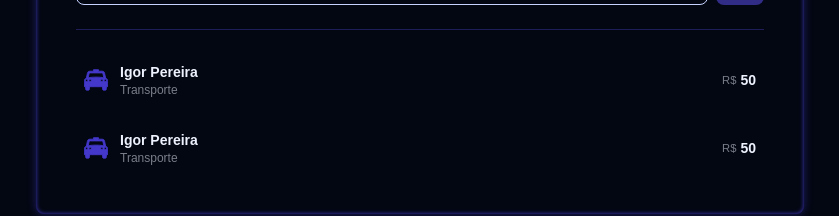
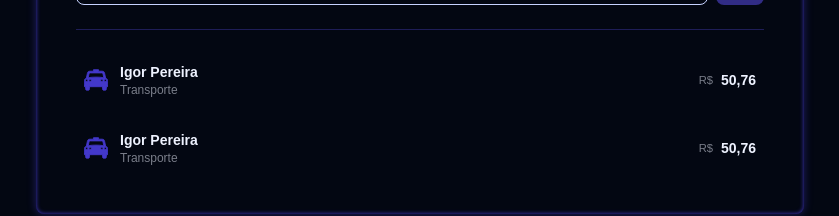
Before and after one commit to igorsantos-p/app_reembolso, a React (Vite) app: page / in a window 1280 px wide. Shown: the part 243-459 px from the top of the page, without its empty margins (220-1059 px from the left). Built offline with nearby package versions, Linux system fonts and the light colour scheme; a web font is replaced by a local one.

Commit message:
funcao de conversao de moeda

```diff
--- a/src/pages/Dashboard.tsx
+++ b/src/pages/Dashboard.tsx
@@ -4,12 +4,13 @@ import { useState } from "react";
 import searchSvg from "../assets/search.svg";
 import { RefundItem } from "../components/RefundItem";
 import { CATEGORIES } from "../utils/category";
+import { formatCurrency } from "../utils/formatCurrency";
 
 const REFUND_EXAMPLE = {
     id: "1",
     username: "Igor Pereira",
     category: "Transporte",
-    amount: "50",
+    amount: formatCurrency(50.76),
     categoryImg: CATEGORIES["transport"].icon
 }
 
--- /dev/null
+++ b/src/utils/formatCurrency.ts
@@ -0,0 +1,5 @@
+export function formatCurrency(value: number){
+    const currency = Intl.NumberFormat("pt-br", {style: "currency", currency: "BRL"})
+
+    return currency.format(value).replace("R$","")
+}
```
